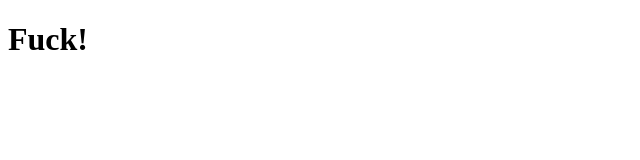
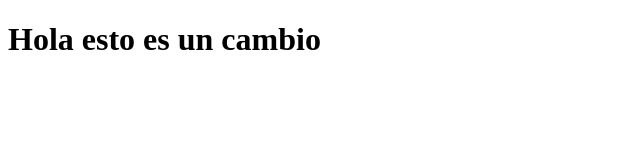
Before and after one commit to warriordevelop/demoHelloWorld, a plain HTML site: page index.html in a window 1280 px wide. Shown: the whole page, without its empty margins (0-640 px from the left). Drawn offline with Linux system fonts and the light colour scheme.

Commit message:
primer cambio

```diff
--- a/index.html
+++ b/index.html
@@ -7,6 +7,6 @@
     <title>Hello world</title>
 </head>
 <body>
-    <h1>Fuck! </h1>
+    <h1>Hola esto es un cambio </h1>
 </body>
 </html>
```
